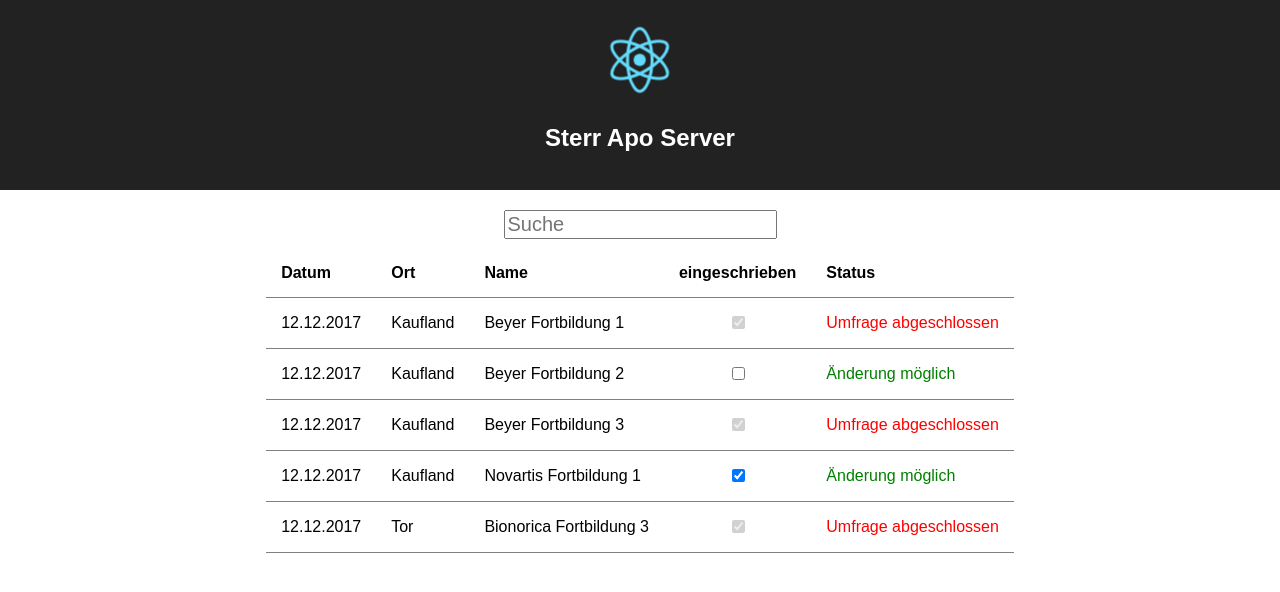
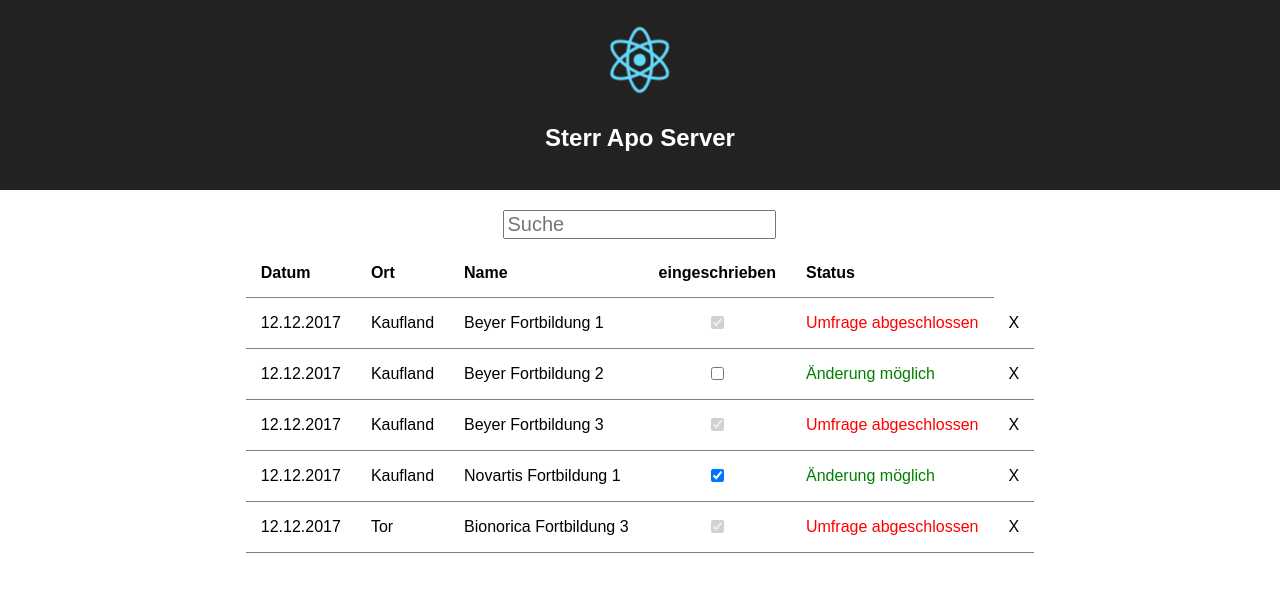
Before and after one commit to Corroxx/React_Todo_pure_javaScript, a React (Create React App) app: page / in a window 1280 px wide. Shown: the top 592 px of the page. Built offline with nearby package versions, Linux system fonts and the light colour scheme.

Commit message:
remove Item (handleRemove) implemented

```diff
--- a/src/App.js
+++ b/src/App.js
@@ -3,7 +3,7 @@ import logo from './logo.svg';
 import './App.css';
 
 import {EducationForm, EducationList} from './components/educations/';
-import {findById, toggleEdu, updateEdu, filterTodoList} from './lib/educationHelpers';
+import {findById, toggleEdu, updateEdu, filterTodoList, removeEdu} from './lib/educationHelpers';
 
 //const filteredTodos= filterTodoList([{name:'Beyer 1'},{name:'Novartis 1'},{name:'beyer2'}], 'no');
 //console.log(filteredTodos);
@@ -17,17 +17,24 @@ class App extends Component {
 			{id:4, date:"12.12.2017", name:"Novartis Fortbildung 1", location:"Kaufland", participate: true, changeable: true},
 			{id:5, date:"12.12.2017", name:"Bionorica Fortbildung 3", location:"Tor", participate: true, changeable: false}
 		],
-		textEntry:''
+		searchText:''
 	}
 handleInputChange = (evt) => {
 	evt.preventDefault();
-	this.setState({textEntry: evt.target.value})
+	this.setState({searchText: evt.target.value})
 }
 handleToggle = (id) => {
 	const edu = findById(this.state.educations, id)
 	const toggledEdu = toggleEdu(edu);
 	const updatedEduList = updateEdu(this.state.educations, toggledEdu);
 	this.setState({educations: updatedEduList});
+}
+handleRemove = (id, evt) => {
+	console.log('handleRemove called',id)
+	const updatedEduList = removeEdu(this.state.educations, id)
+	console.log(updatedEduList);
+	this.setState({educations: updatedEduList});
+
 }
 	render() {
 		return (
@@ -41,7 +48,8 @@ handleToggle = (id) => {
 					<div className="Schicker-list">
 					<EducationList
 						handleToggle={this.handleToggle}
-						educations={filterTodoList(this.state.educations, this.state.textEntry)}/>
+						handleRemove = {this.handleRemove}
+						educations={filterTodoList(this.state.educations, this.state.searchText)}/>
 					</div>
 				</div>
 			</div>
--- a/src/components/educations/EducationItem.js
+++ b/src/components/educations/EducationItem.js
@@ -2,8 +2,9 @@ import React from 'react';
 
 export const EducationItem =(props) => {
   const handleToggle = props.handleToggle
+  const handleRemove = props.handleRemove
   return (
-    <tr className="Education-row">
+    <tr>
       <td>{props.date}</td>
       <td>{props.location}</td>
       <td>{props.name}</td>
@@ -19,6 +20,8 @@ export const EducationItem =(props) => {
             className={props.changeable ? "open" : "close"}>
           {props.changeable ? "Änderung möglich" : "Umfrage abgeschlossen"}
       </span></td>
+      <td className="Remove-Row"><span onClick={() => handleRemove(props.id)}>X</span></td>
+
     </tr>
 
   )
--- a/src/components/educations/EducationList.js
+++ b/src/components/educations/EducationList.js
@@ -20,6 +20,7 @@ export const EducationList =(props) => {
       {props.educations.map(item =>
         <EducationItem
           handleToggle={props.handleToggle}
+          handleRemove = {props.handleRemove}
           key={item.id}
           {...item}
           className="Education-item"/>)}
--- a/src/lib/educationHelpers.js
+++ b/src/lib/educationHelpers.js
@@ -13,13 +13,18 @@ export const updateEdu = (list, updated) => {
     ]
 }
 
+export const removeEdu = (list, id) => {
+    const removeIndex = list.findIndex(item => item.id === id)
+    return [
+        ...list.slice(0, removeIndex),
+        ...list.slice(removeIndex+1)
+    ]
+}
+
 export const filterTodoList = (list, searchText) => {
     var filteredList = list;
     var searchText = searchText.toLowerCase();
-    //console.log(stringLo);
     var filteredList= filteredList.filter((item) => {
-    //const itemNameLo = item.name.toLowerCase();
-    //console.log('itemName:', itemNameLo)
             const itemName = item.name.toLowerCase();
             return searchText.length=== 0 || itemName.indexOf(searchText)> -1
         }
```
